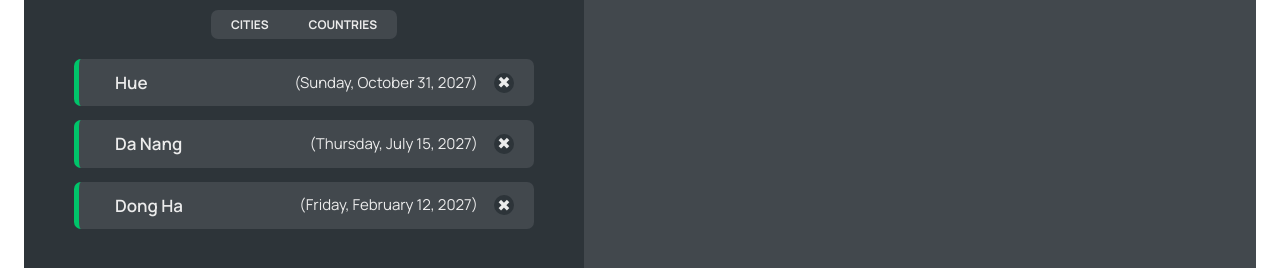
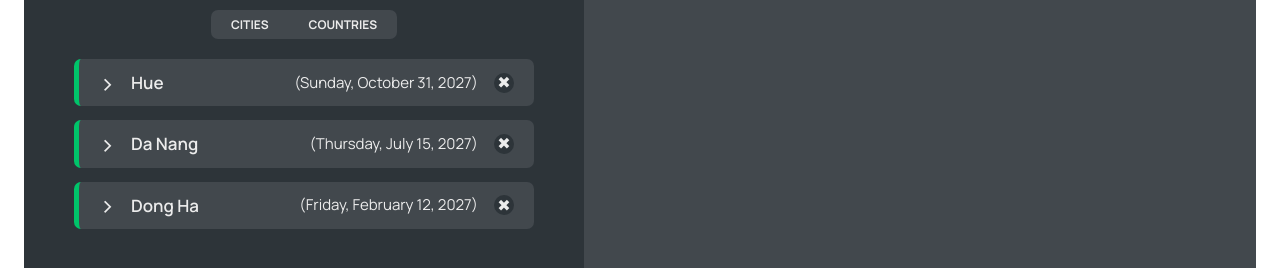
Before and after one commit to kiethohoai/world-wise-v3, a React (Vite) app: page /app in a window 1280 px wide. Shown: the part 130-398 px from the top of the page. Built offline with nearby package versions, Linux system fonts and the light colour scheme; data requests are answered from the project's data file.

Commit message:
011 Implementing the Cities List V2

```diff
--- a/data/cities.json
+++ b/data/cities.json
@@ -3,7 +3,7 @@
     {
       "cityName": "Hue",
       "country": "Vietnam",
-      "emoji": "",
+      "emoji": ">",
       "date": "2027-10-31T15:59:59.138Z",
       "notes": "My favorite city so far!",
       "position": {
@@ -15,7 +15,7 @@
     {
       "cityName": "Da Nang",
       "country": "Vietnam",
-      "emoji": "",
+      "emoji": ">",
       "date": "2027-07-15T08:22:53.976Z",
       "notes": "",
       "position": {
@@ -27,7 +27,7 @@
     {
       "cityName": "Dong Ha",
       "country": "Vietnam",
-      "emoji": "",
+      "emoji": ">",
       "date": "2027-02-12T09:24:11.863Z",
       "notes": "Amazing 😃",
       "position": {
--- a/src/App.jsx
+++ b/src/App.jsx
@@ -27,7 +27,7 @@ function App() {
       } finally {
         id = setTimeout(() => {
           setIsLoading(false);
-        }, 1000);
+        }, 500);
       }
     }
 
```
Also changed, not shown: pro.txt.
